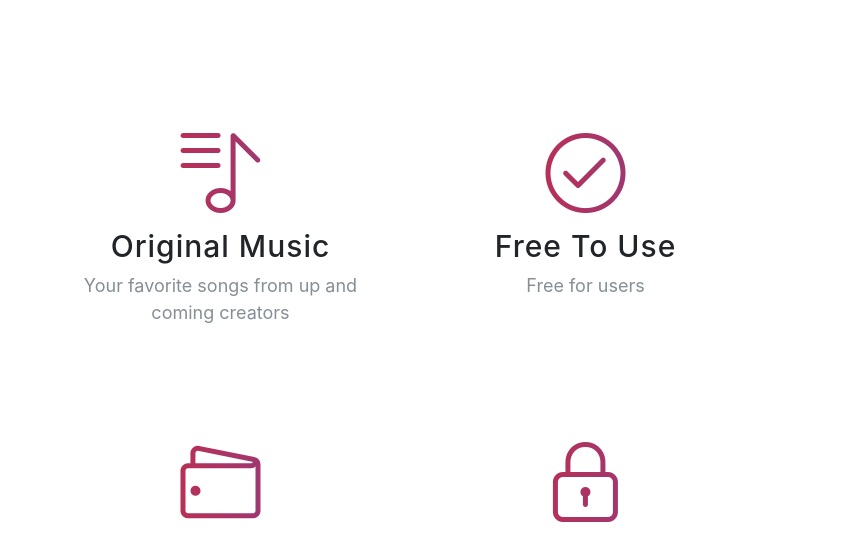
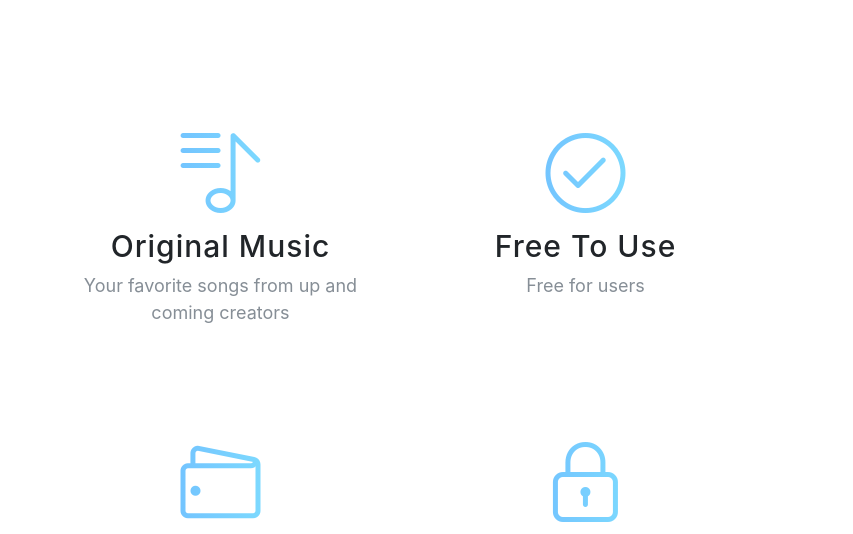
Before and after one commit to Evan650/fairplay.io, a website with bundled scripts: page docs/index.html in a window 1280 px wide. Shown: the part 1580-2114 px from the top of the page, 427-1280 px from the left. Built offline with nearby package versions, Linux system fonts and the light colour scheme; a web font is replaced by a local one.

Commit message:
updating colors

```diff
--- a/docs/css/new-age.css
+++ b/docs/css/new-age.css
@@ -196,8 +196,8 @@ section.features .feature-item {
     font-size: 80px;
     display: block;
     margin-bottom: 15px;
-    background: -webkit-linear-gradient(to left, #7b4397, #dc2430);
-    background: linear-gradient(to left, #7b4397, #dc2430);
+    background: -webkit-linear-gradient(to left, #89f7fe, #66a6ff);
+    background: linear-gradient(to left, #89f7fe, #66a6ff);
     -webkit-background-clip: text;
     -webkit-text-fill-color: transparent; }
 
```
